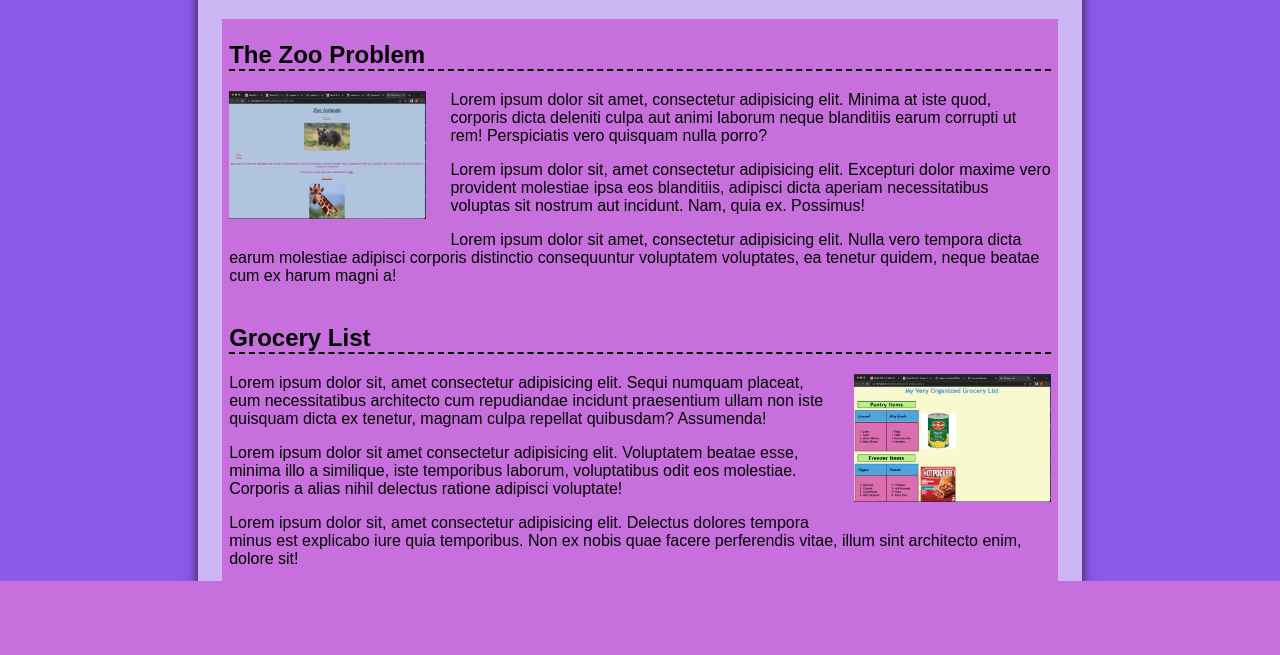
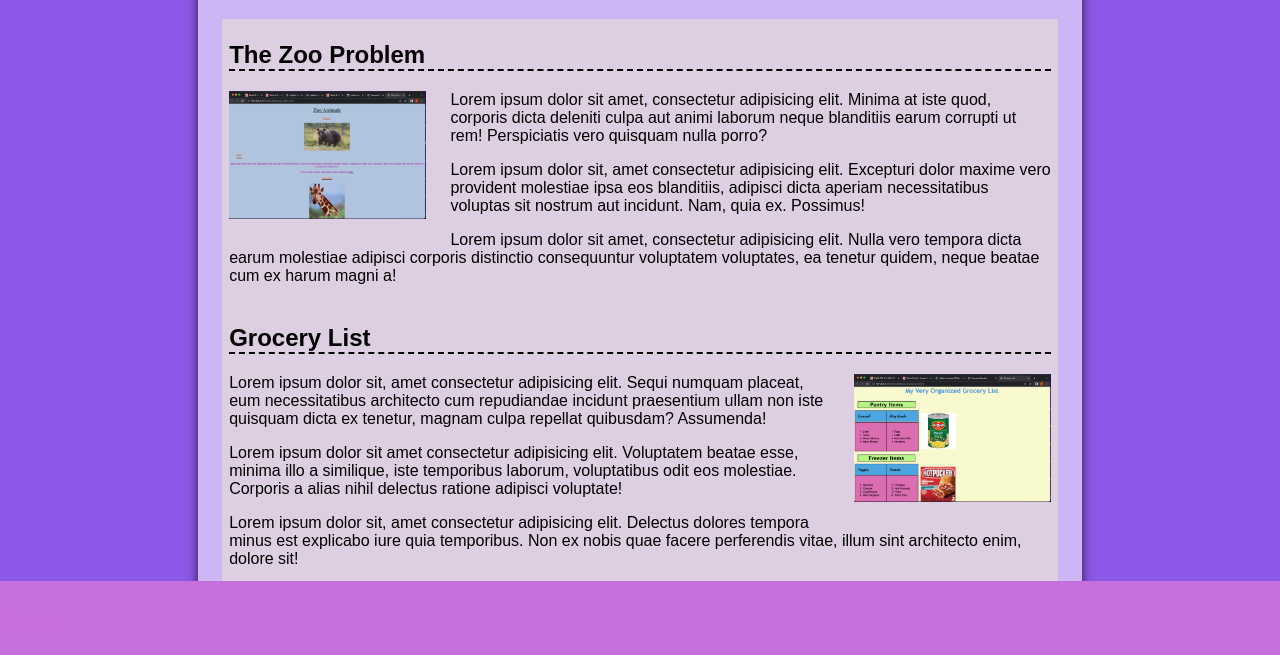
Before and after one commit to rachel-watkins/personal_website, a plain HTML site: page portfolio.html in a window 1280 px wide. Shown: the part 135-790 px from the top of the page. Drawn offline with Linux system fonts and the light colour scheme.

Commit message:
Merging Last Minute Changes Before End of Class

```diff
--- a/style.css
+++ b/style.css
@@ -95,7 +95,7 @@ section {
 }
 .sec{
   border: none;
-  background-color: rgb(200, 111, 222);
+  background-color: rgb(222, 206, 226);
   padding-left: .2cm;
   padding-right: .2cm;
   padding-top: .05cm;
```
